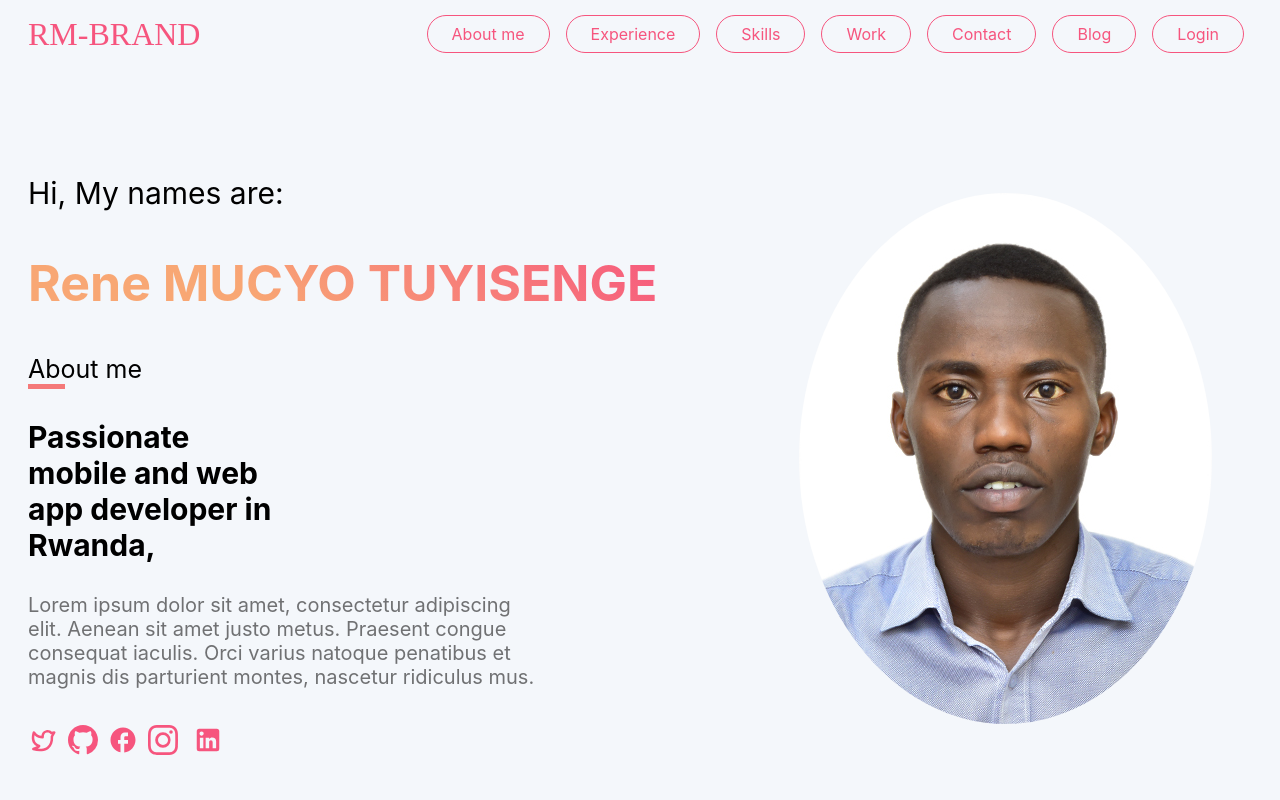
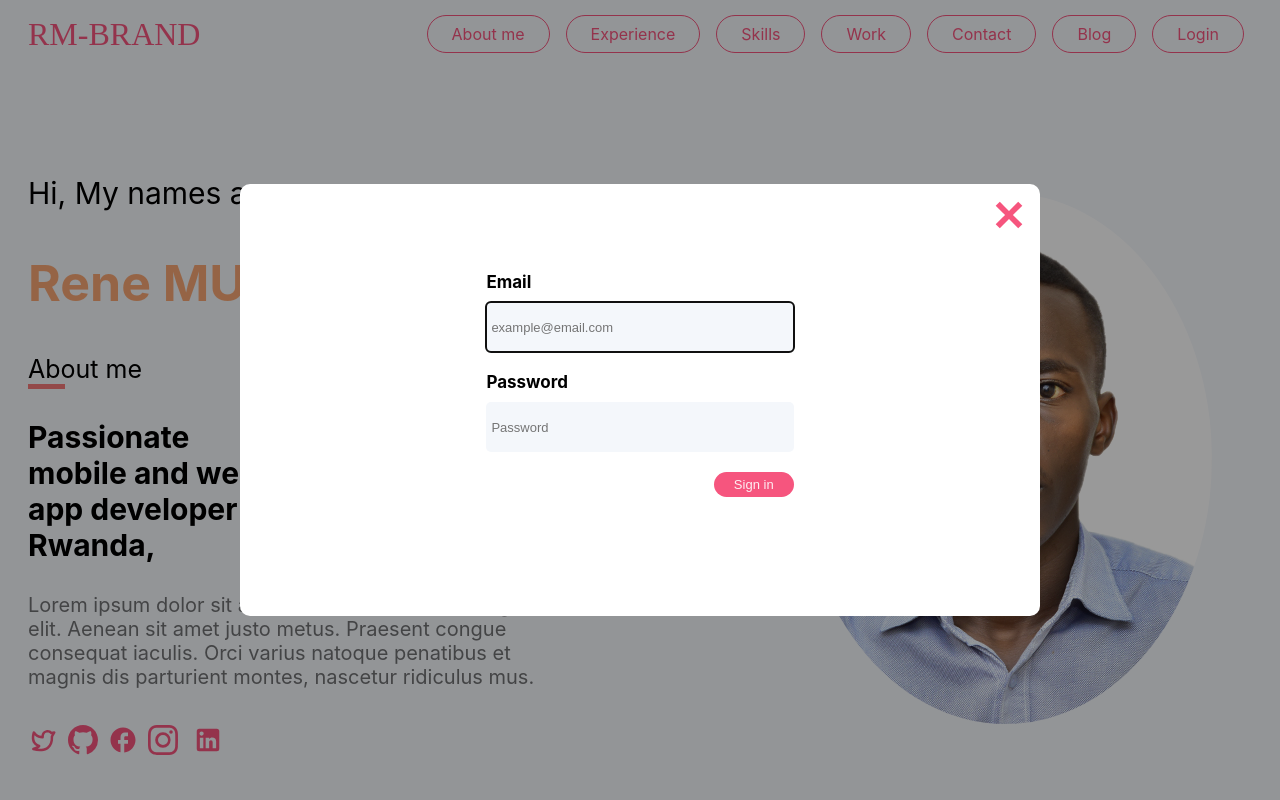
Before and after one commit to mucyorene/my-brand, a plain HTML site: page index.html in a window 1280 px wide. Both pictures are taken after a click on the link "Login". Shown: the top 800 px of the page. Drawn offline with Linux system fonts and the light colour scheme.

Commit message:
Finished to design login page, with modal

```diff
--- a/index.html
+++ b/index.html
@@ -19,9 +19,53 @@
             <li><a href="#work-section" id="work">Work</a></li>
             <li><a href="#contact-section" id="contactMe">Contact</a></li>
             <li><a href="#blog-section" id="blog">Blog</a></li>
-            <li><a href="#" id="login">Login</a></li>
+            <li><a href="#" id="login" data-open-modal>Login</a></li>
         </ul>
+        <dialog data-modal class="modal">
+            <div class="login-modal">
+                <div class="modal-header">
+                    <div></div>
+                    <div data-close-modal class="close">
+                        <svg xmlns="http://www.w3.org/2000/svg" width="30" height="30" viewBox="0 0 16 16">
+                            <path fill="#F6557E"
+                                  d="M15.1 3.1L12.9.9L8 5.9L3.1.9L.9 3.1l5 4.9l-5 4.9l2.2 2.2l4.9-5l4.9 5l2.2-2.2l-5-4.9z"/>
+                        </svg>
+                    </div>
+                </div>
+                <div class="login-form">
+                    <div class="email-group">
+                        <label for="email" class="input-label">Email</label>
+                        <label for="emailD"></label><input id="emailD" type="email" class="form-input"
+                                                           placeholder="example@email.com">
+                    </div>
+                    <div class="password-group">
+                        <div class="email-group">
+                            <label for="email" class="input-label">Password</label>
+                            <label for="password"></label><input id="password" type="password" placeholder="Password"
+                                                                 class="form-input">
+                        </div>
+                    </div>
+                    <div class="loginButton">
+                        <button class="login">Sign in</button>
+                    </div>
+                </div>
+            </div>
+        </dialog>
+
     </nav>
+    <script>
+        const openButton = document.querySelector("[data-open-modal]")
+        const closeButton = document.querySelector("[data-close-modal]")
+        const modal = document.querySelector("[data-modal]")
+
+        openButton.addEventListener("click", () => {
+            modal.showModal()
+        })
+
+        closeButton.addEventListener("click", () => {
+            modal.close()
+        })
+    </script>
     <section id="about-section" class="about-section">
         <div class="about-details">
             <p class="title-1">Hi, My names are:</p>
@@ -193,7 +237,7 @@
                 </div>
                 <div>
                     <figure>
-                        <img src="assets/projectThumb.jpeg">
+                        <img src="assets/projectThumb.jpeg" alt="" width="715" height="402">
                     </figure>
                 </div>
             </div>
@@ -227,7 +271,7 @@
             <div class="blog-section-item">
                 <div class="blog-section-item-thumbnail">
                     <figure>
-                        <img src="/assets/projectThumb.jpeg"/>
+                        <img src="/assets/projectThumb.jpeg" alt="" width="715" height="402"/>
                     </figure>
                 </div>
                 <div class="blog-section-article-title">
@@ -245,7 +289,7 @@
             <div class="blog-section-item">
                 <div class="blog-section-item-thumbnail">
                     <figure>
-                        <img src="/assets/projectThumb.jpeg"/>
+                        <img src="/assets/projectThumb.jpeg" alt="" width="715" height="402"/>
                     </figure>
                 </div>
                 <div class="blog-section-article-title">
@@ -257,13 +301,13 @@
                     nascetur ridiculus mus.
                 </div>
                 <div class="readButton">
-                    <a href="#" class="read">Read</a>
+                    <a href="pages/article_details.html" class="read">Read</a>
                 </div>
             </div>
             <div class="blog-section-item">
                 <div class="blog-section-item-thumbnail">
                     <figure>
-                        <img src="/assets/projectThumb.jpeg"/>
+                        <img src="/assets/projectThumb.jpeg" alt=""/>
                     </figure>
                 </div>
                 <div class="blog-section-article-title">
@@ -275,7 +319,7 @@
                     nascetur ridiculus mus.
                 </div>
                 <div class="readButton">
-                    <a href="#" class="read">Read</a>
+                    <a href="pages/article_details.html" class="read">Read</a>
                 </div>
             </div>
         </div>
--- a/styles/home_page.css
+++ b/styles/home_page.css
@@ -4,6 +4,74 @@ html, body {
     padding-right: 10px;
     font-family: Inter, serif;
     scroll-behavior: smooth;
+}
+
+dialog::backdrop {
+    background: rgb(0, 0, 0, 40%);
+    border: none;
+}
+
+dialog {
+    border: none;
+    border-radius: 10px;
+    height: 50%;
+    width: 60%;
+    background: #FFFFFF;
+}
+
+.login-modal {
+    display: flex;
+    flex-direction: column;
+    justify-content: center;
+}
+
+
+.login-modal .modal-header {
+    display: flex;
+    justify-content: flex-end;
+}
+
+.login-modal .login-form {
+    display: flex;
+    flex-direction: column;
+    gap: 20px;
+    padding-left: 30%;
+    padding-right: 30%;
+    padding-top: 5%;
+}
+
+.login-modal .login-form .email-group, .password-group {
+    display: flex;
+    flex-direction: column;
+    gap: 5px;
+}
+
+.login-modal .login-form .input-label {
+    font-weight: bold;
+    font-size: 17px;
+}
+
+.login-modal .login-form .form-input {
+    height: 40px;
+    border-radius: 5px;
+    border: none;
+    background-color: #F4F7FB;
+    font-size: 13px;
+    padding: 5px;
+}
+
+.login-modal .login-form .loginButton {
+    display: flex;
+    justify-content: right;
+}
+
+.login-modal .login-form .loginButton .login {
+    font-size: 13px;
+    padding: 5px 20px 5px 20px;
+    background: #F6557E;
+    color: #FEEEF2;
+    border-radius: 30px;
+    border: none;
 }
 
 .container {
@@ -122,9 +190,6 @@ nav {
 .container .experience-section .request-title {
     font-size: 25px;
     color: #707173;
-}
-
-.container .experience-section .request-message .email {
 }
 
 .container .experience-section .request-title-1 {
```
